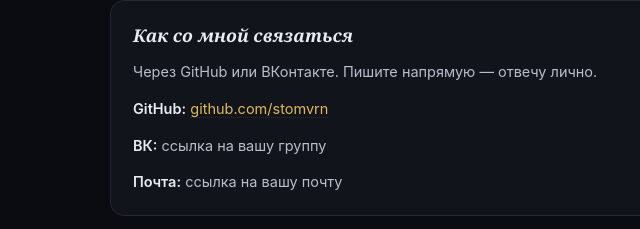
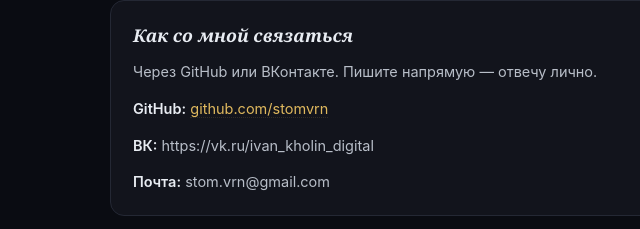
Before and after one commit to stomvrn/vanxo-hub, a plain HTML site: page index.html in a window 1280 px wide. Shown: the part 3912-4141 px from the top of the page, 0-640 px from the left. Drawn offline with Linux system fonts and the light colour scheme.

Commit message:
Update index.html

```diff
--- a/index.html
+++ b/index.html
@@ -337,8 +337,8 @@ input:focus,textarea:focus,select:focus{outline:none;border-color:var(--gold)}
     <h3>Как со мной связаться</h3>
     <p>Через GitHub или ВКонтакте. Пишите напрямую — отвечу лично.</p>
     <p><strong>GitHub:</strong> <a href="https://github.com/stomvrn">github.com/stomvrn</a></p>
-    <p><strong>ВК:</strong> ссылка на вашу группу</p>
-    <p><strong>Почта:</strong> ссылка на вашу почту</p>
+    <p><strong>ВК:</strong> https://vk.ru/ivan_kholin_digital</p>
+    <p><strong>Почта:</strong> stom.vrn@gmail.com</p>
   </div>
   <div class="callout gr">
     <strong>Что можно попросить.</strong> Помочь с сайтом. Собрать простой инструмент под задачу. Объяснить, как уйти от зависимости от чужих серверов. Всё — бесплатно, без обязательств.
```
